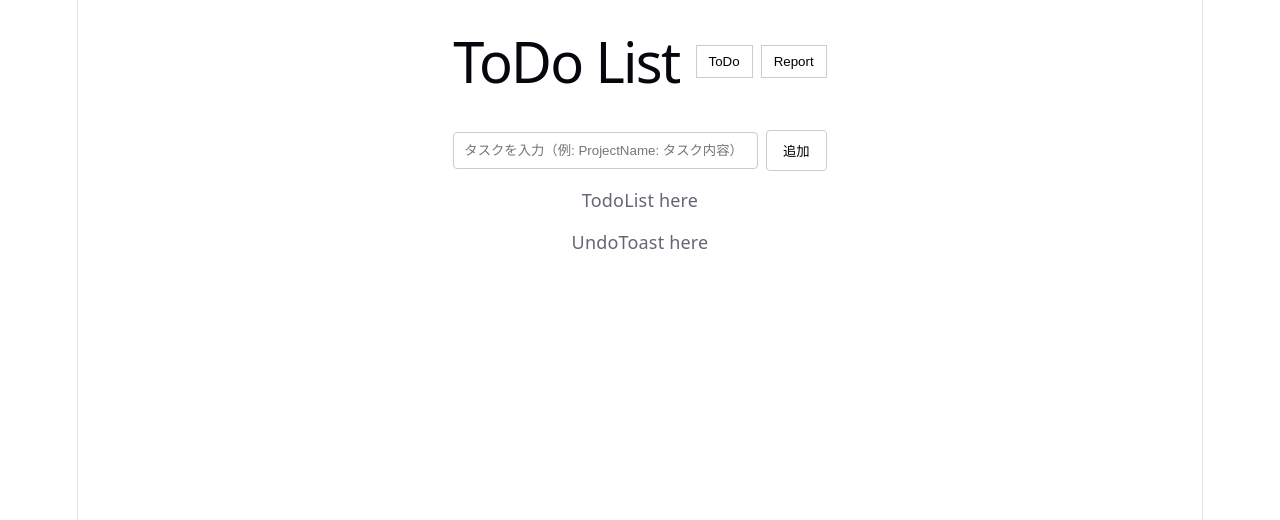
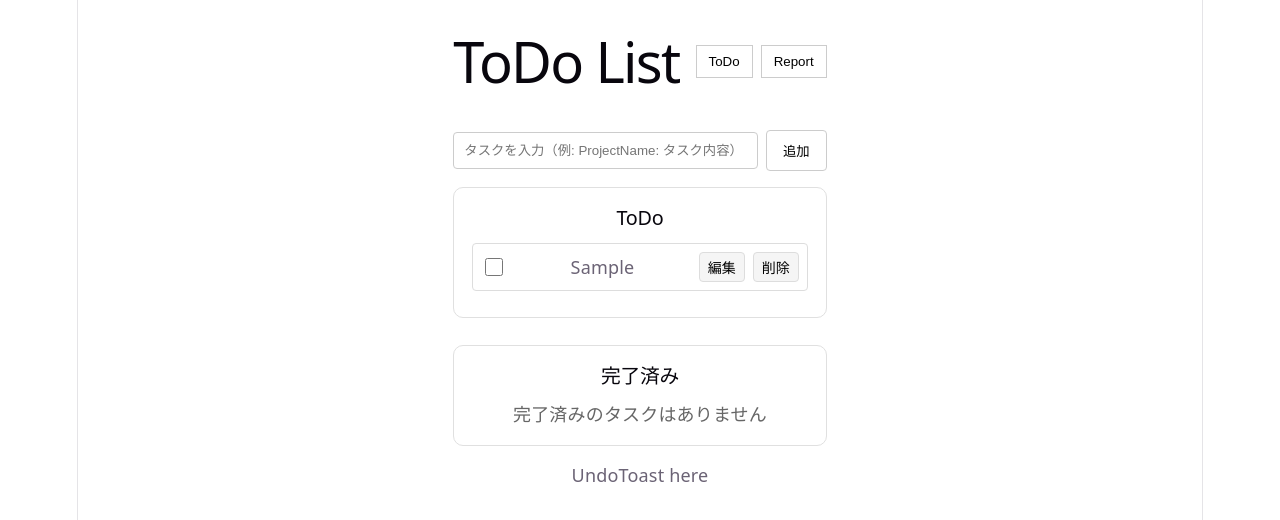
Before and after one commit to altflow/todo-list, a React (Vite) app: page / in a window 1280 px wide. Both pictures are taken after typing "Sample" into the empty fields and a click on the button "追加". Shown: the top 520 px of the page. Built offline with nearby package versions, Linux system fonts and the light colour scheme.

Commit message:
Added feature to display, add, delete features in UI

```diff
--- a/src/components/TodoApp/TodoApp.tsx
+++ b/src/components/TodoApp/TodoApp.tsx
@@ -2,12 +2,13 @@ import { useState } from 'react'
 import { useTodos } from '../../hooks/useTodos'
 import styles from './TodoApp.module.css'
 import { TodoInput } from '../TodoInput/TodoInput.tsx'
+import { TodoList } from '../TodoList/TodoList'
 
 type Tab = 'todo' | 'report'
 
 export const TodoApp = () => {
   const [activeTab, setActiveTab] = useState<Tab>('todo')
-  const { addTodo } = useTodos()
+  const { todos, addTodo, toggleComplete, deleteTodo, updateTask, clearCompleted } = useTodos()
 
   return (
     <div className={styles.app}>
@@ -26,7 +27,13 @@ export const TodoApp = () => {
         {activeTab === 'todo' && (
           <>
             <TodoInput onAdd={addTodo} />
-            <p>TodoList here</p>
+            <TodoList
+              todos={todos}
+              onToggleComplete={toggleComplete}
+              onDelete={deleteTodo}
+              onUpdateTask={updateTask}
+              onClearCompleted={clearCompleted}
+            />
             <p>UndoToast here</p>
           </>
         )}
--- a/src/components/TodoItem/TodoItem.tsx
+++ b/src/components/TodoItem/TodoItem.tsx
@@ -16,7 +16,13 @@ export function TodoItem({
   onUpdateTask,
 }: TodoItemProps) {
   const [isEditing, setIsEditing] = useState(false)
-  const [editValue, setEditValue] = useState(todo.task)
+  const [editValue, setEditValue] = useState(
+    todo.project ? `${todo.project}: ${todo.task}` : todo.task
+  )
+
+  const displayTask = todo.project
+    ? `${todo.project}: ${todo.task}`
+    : todo.task
 
   const handleSave = () => {
     if (editValue.trim() === '') return
@@ -26,6 +32,13 @@ export function TodoItem({
 
   const handleCancel = () => {
     setIsEditing(false)
+  }
+
+  const handleEdit = () => {
+    setEditValue(
+      todo.project ? `${todo.project}: ${todo.task}` : todo.task
+    )
+    setIsEditing(true)
   }
 
   const handleKeyDown = (e: React.KeyboardEvent<HTMLInputElement>) => {
@@ -68,12 +81,9 @@ export function TodoItem({
           todo.completed ? styles.completedTask : styles.task
         }
       >
-        {todo.task}
+        {displayTask}
       </span>
-      <button
-        onClick={() => setIsEditing(true)}
-        className={styles.editBtn}
-      >
+      <button onClick={handleEdit} className={styles.editBtn}>
         編集
       </button>
       <button onClick={() => onDelete(todo.id)} className={styles.deleteBtn}>
--- /dev/null
+++ b/src/components/TodoList/TodoList.module.css
@@ -0,0 +1,35 @@
+.container {
+  display: grid;
+  gap: 1.5rem;
+}
+
+.section {
+  background: #ffffff;
+  border: 1px solid #e0e0e0;
+  border-radius: 10px;
+  padding: 1rem;
+}
+
+.heading {
+  margin: 0 0 0.75rem;
+  font-size: 1.1rem;
+}
+
+.emptyText {
+  margin: 0;
+  color: #666666;
+}
+
+.clearButton {
+  margin-top: 1rem;
+  padding: 0.6rem 0.9rem;
+  border: none;
+  border-radius: 6px;
+  background: #ef5350;
+  color: #ffffff;
+  cursor: pointer;
+}
+
+.clearButton:hover {
+  background: #d32f2f;
+}
--- /dev/null
+++ b/src/components/TodoList/TodoList.tsx
@@ -0,0 +1,78 @@
+import type { Todo } from '../../types/todo'
+import { TodoItem } from '../TodoItem/TodoItem'
+import styles from './TodoList.module.css'
+
+interface TodoListProps {
+  todos: Todo[]
+  onToggleComplete: (id: string) => void
+  onDelete: (id: string) => void
+  onUpdateTask: (id: string, task: string) => void
+  onClearCompleted: () => void
+}
+
+export function TodoList({
+  todos,
+  onToggleComplete,
+  onDelete,
+  onUpdateTask,
+  onClearCompleted,
+}: TodoListProps) {
+  const incompleteTodos = [...todos]
+    .filter((todo) => !todo.completed)
+    .sort((a, b) => a.order - b.order)
+
+  const completedTodos = [...todos]
+    .filter((todo) => todo.completed)
+    .sort((a, b) => {
+      const aTime = a.completedAt?.getTime() ?? 0
+      const bTime = b.completedAt?.getTime() ?? 0
+      return bTime - aTime
+    })
+
+  return (
+    <div className={styles.container}>
+      <section className={styles.section}>
+        <h2 className={styles.heading}>ToDo</h2>
+        {incompleteTodos.length === 0 ? (
+          <p className={styles.emptyText}>タスクはありません</p>
+        ) : (
+          incompleteTodos.map((todo) => (
+            <TodoItem
+              key={todo.id}
+              todo={todo}
+              onToggleComplete={onToggleComplete}
+              onDelete={onDelete}
+              onUpdateTask={onUpdateTask}
+            />
+          ))
+        )}
+      </section>
+
+      <section className={styles.section}>
+        <h2 className={styles.heading}>完了済み</h2>
+        {completedTodos.length === 0 ? (
+          <p className={styles.emptyText}>完了済みのタスクはありません</p>
+        ) : (
+          completedTodos.map((todo) => (
+            <TodoItem
+              key={todo.id}
+              todo={todo}
+              onToggleComplete={onToggleComplete}
+              onDelete={onDelete}
+              onUpdateTask={onUpdateTask}
+            />
+          ))
+        )}
+        {completedTodos.length > 0 && (
+          <button
+            type="button"
+            className={styles.clearButton}
+            onClick={onClearCompleted}
+          >
+            完了済みを削除
+          </button>
+        )}
+      </section>
+    </div>
+  )
+}
```
